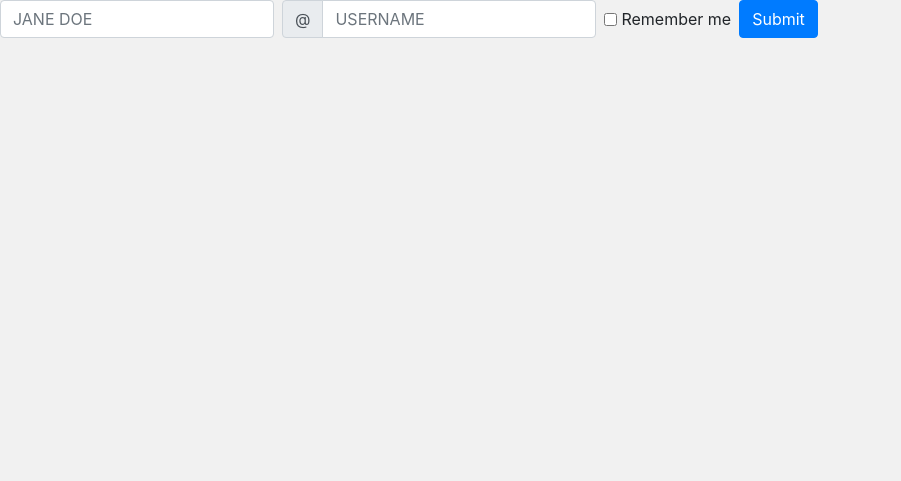
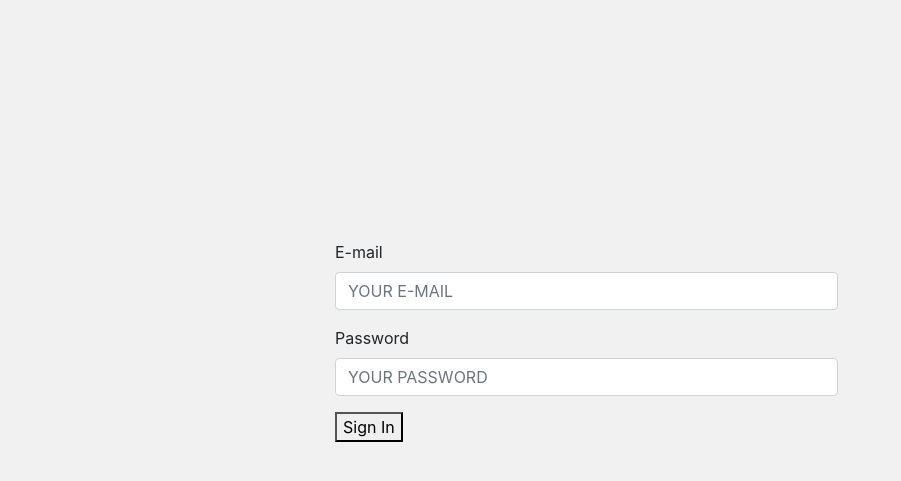
Before and after one commit to impressivedevelopments/decoblog, a PHP site: page /admin-panel.php in a window 1280 px wide. Shown: the top 481 px of the page, without its empty margins (0-901 px from the left). Run offline with PHP 8.4, Linux system fonts and the light colour scheme.

Commit message:
admin_panel

```diff
--- a/admin-panel.php
+++ b/admin-panel.php
@@ -9,26 +9,29 @@
     <title>Bodybuilding Blog</title>
 </head>
 <body>
-<form class="form-inline">
-  <label class="sr-only" for="inlineFormInputName2">Name</label>
-  <input type="text" class="form-control mb-2 mr-sm-2" id="inlineFormInputName2" placeholder="Jane Doe">
-
-  <label class="sr-only" for="inlineFormInputGroupUsername2">Username</label>
-  <div class="input-group mb-2 mr-sm-2">
-    <div class="input-group-prepend">
-      <div class="input-group-text">@</div>
-    </div>
-    <input type="text" class="form-control" id="inlineFormInputGroupUsername2" placeholder="Username">
-  </div>
-
-  <div class="form-check mb-2 mr-sm-2">
-    <input class="form-check-input" type="checkbox" id="inlineFormCheck">
-    <label class="form-check-label" for="inlineFormCheck">
-      Remember me
-    </label>
-  </div>
-  <button type="submit" class="btn btn-primary mb-2">Submit</button>
-</form>
+<div class="admin-panel">
+    <form class="form-horizontal" role="form">
+        <div class="form-group">
+        <label class="col-md-2 control-label">E-mail</label>
+        <div class="col-md-10">
+        <input type="email" class="form-control" placeholder="Your e-mail">
+        </div>
+        </div>
+        <div class="form-group">
+        <label class="col-md-2 control-label">Password</label>
+        <div class="col-md-10">
+        <input type="password" class="form-control" placeholder="Your Password">
+        </div>
+        </div>
+        <div class="form-group">
+        </div>
+        <div class="form-group">
+        <div class="col-md-2 col-md-offset-10">
+        <button type="submit">Sign In</button>
+        </div>
+        </div>
+    </form>
+</div>
 <script src="https://code.jquery.com/jquery-3.3.1.slim.min.js" integrity="sha384-q8i/X+965DzO0rT7abK41JStQIAqVgRVzpbzo5smXKp4YfRvH+8abtTE1Pi6jizo" crossorigin="anonymous"></script>
 <script src="https://cdnjs.cloudflare.com/ajax/libs/popper.js/1.14.6/umd/popper.min.js" integrity="sha384-wHAiFfRlMFy6i5SRaxvfOCifBUQy1xHdJ/yoi7FRNXMRBu5WHdZYu1hA6ZOblgut" crossorigin="anonymous"></script>
 <script src="js/bootstrap.min.js"></script>
--- a/css/style.css
+++ b/css/style.css
@@ -450,4 +450,10 @@ input::placeholder, button {
   text-decoration: none;
   color: #ffffff;
 }
+
+/* ADMIN PANEL */
+.admin-panel {
+  width: 40rem;
+  margin: 15rem auto;
+}
 /*# sourceMappingURL=style.css.map */
--- a/css/style.scss
+++ b/css/style.scss
@@ -368,3 +368,9 @@ input::placeholder, button {
         }
     }
 }
+
+/* ADMIN PANEL */
+.admin-panel {
+   width: 40rem;
+   margin: 15rem auto;
+}
```
Also changed, not shown: 1 other file.
